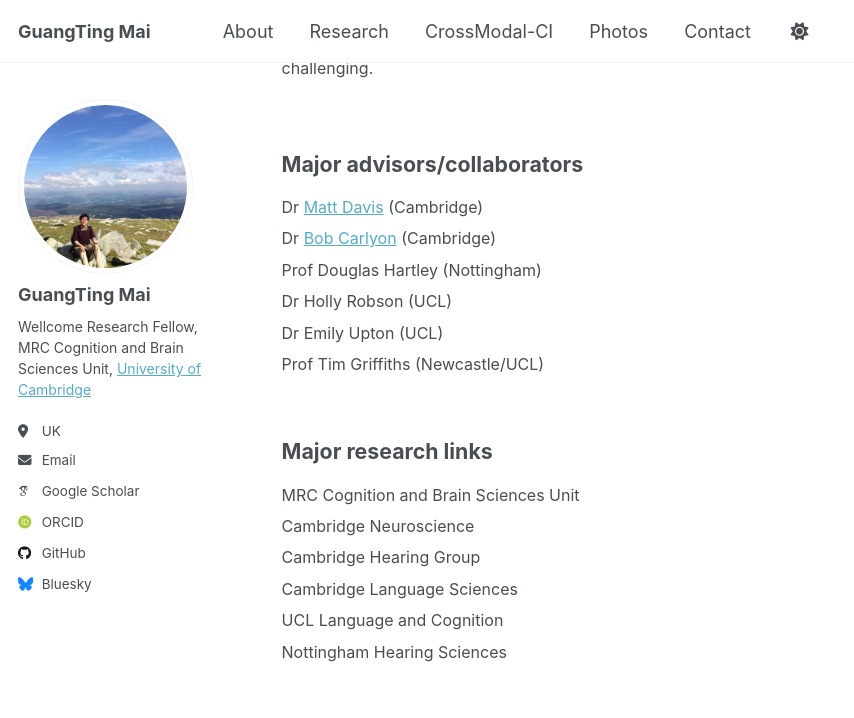
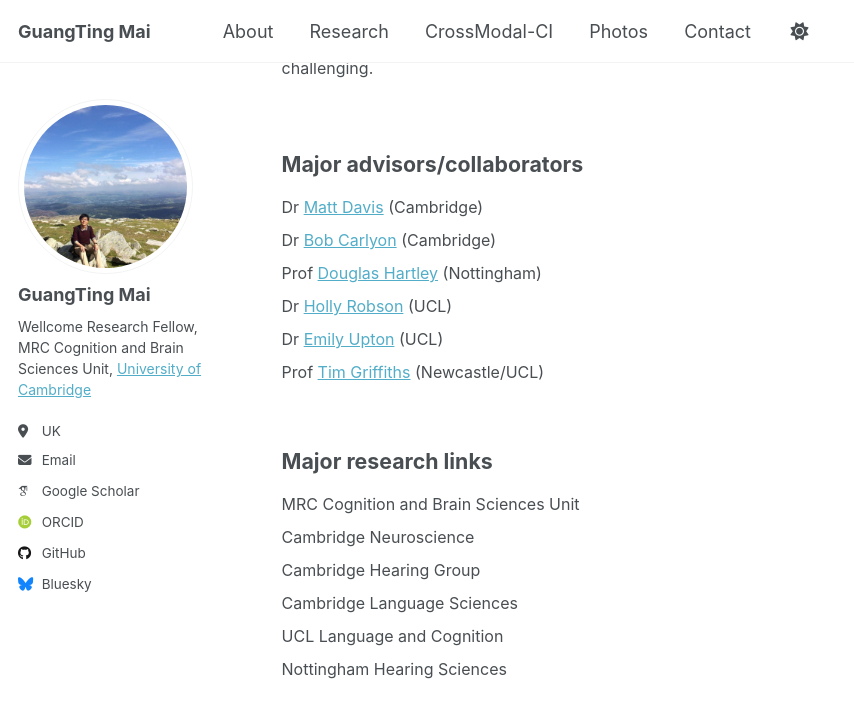
Before and after one commit to guangtingmai/guangtingmai.github.io, a Jekyll site: the page built from _pages/research.html, in a window 1280 px wide and 900 px high, scrolled down 655 px. Shown: the top 718 px of the window, without its empty margins (0-854 px from the left). Built offline with Jekyll 4.4.1, drawn with Linux system fonts in a browser that asks for light colours; some web fonts are replaced.

Commit message:
Update research.html

```diff
--- a/_pages/research.html
+++ b/_pages/research.html
@@ -28,18 +28,18 @@ author_profile: true
 <br>
 
 <p><span style="font-size: 16pt;line-height: 1.45;display: block;margin-bottom: 0.18vh"><strong>Major advisors/collaborators</strong></span></p>
-<p><span style="font-size: 12pt;line-height: 0.5;display: block;margin-bottom: 0.05vh">Dr <a href="https://www.mrc-cbu.cam.ac.uk/people/matt.davis/">Matt Davis</a> (Cambridge)</span></p>
-<p><span style="font-size: 12pt;line-height: 0.5;display: block;margin-bottom: 0.05vh">Dr <a href="https://www.mrc-cbu.cam.ac.uk/people/bob.carlyon/">Bob Carlyon</a> (Cambridge)</span></p>
-<p><span style="font-size: 12pt;line-height: 0.5;display: block;margin-bottom: 0.05vh">Prof Douglas Hartley (Nottingham)</span></p>
-<p><span style="font-size: 12pt;line-height: 0.5;display: block;margin-bottom: 0.05vh">Dr Holly Robson (UCL)</span></p>
-<p><span style="font-size: 12pt;line-height: 0.5;display: block;margin-bottom: 0.05vh">Dr Emily Upton (UCL)</span></p>
-<p><span style="font-size: 12pt;line-height: 0.5;display: block;margin-bottom: 0.05vh">Prof Tim Griffiths (Newcastle/UCL)</span></p>
+<p><span style="font-size: 12pt;line-height: 0.6;display: block;margin-bottom: 0.05vh">Dr <a href="https://www.mrc-cbu.cam.ac.uk/people/matt.davis/">Matt Davis</a> (Cambridge)</span></p>
+<p><span style="font-size: 12pt;line-height: 0.6;display: block;margin-bottom: 0.05vh">Dr <a href="https://www.mrc-cbu.cam.ac.uk/people/bob.carlyon/">Bob Carlyon</a> (Cambridge)</span></p>
+<p><span style="font-size: 12pt;line-height: 0.6;display: block;margin-bottom: 0.05vh">Prof <a href="https://www.nottingham.ac.uk/Medicine/people/douglas.hartley">Douglas Hartley</a> (Nottingham)</span></p>
+<p><span style="font-size: 12pt;line-height: 0.6;display: block;margin-bottom: 0.05vh">Dr <a href="https://profiles.ucl.ac.uk/82001-holly-robson">Holly Robson</a> (UCL)</span></p>
+<p><span style="font-size: 12pt;line-height: 0.6;display: block;margin-bottom: 0.05vh">Dr <a href="https://profiles.ucl.ac.uk/71137-emily-upton">Emily Upton</a> (UCL)</span></p>
+<p><span style="font-size: 12pt;line-height: 0.6;display: block;margin-bottom: 0.05vh">Prof <a href="https://www.ncl.ac.uk/medical-sciences/people/profile/timgriffiths.html">Tim Griffiths</a> (Newcastle/UCL)</span></p>
 <br>
 
 <p><span style="font-size: 16pt;line-height: 1.45;display: block;margin-bottom: 0.18vh"><strong>Major research links</strong></span></p>
-<p><span style="font-size: 12pt;line-height: 0.5;display: block;margin-bottom: 0.05vh">MRC Cognition and Brain Sciences Unit</span></p>
-<p><span style="font-size: 12pt;line-height: 0.5;display: block;margin-bottom: 0.05vh">Cambridge Neuroscience</span></p>
-<p><span style="font-size: 12pt;line-height: 0.5;display: block;margin-bottom: 0.05vh">Cambridge Hearing Group</span></p>
-<p><span style="font-size: 12pt;line-height: 0.5;display: block;margin-bottom: 0.05vh">Cambridge Language Sciences</span></p>
-<p><span style="font-size: 12pt;line-height: 0.5;display: block;margin-bottom: 0.05vh">UCL Language and Cognition</span></p>
-<p><span style="font-size: 12pt;line-height: 0.5;display: block;margin-bottom: 0.05vh">Nottingham Hearing Sciences</span></p>
+<p><span style="font-size: 12pt;line-height: 0.6;display: block;margin-bottom: 0.05vh">MRC Cognition and Brain Sciences Unit</span></p>
+<p><span style="font-size: 12pt;line-height: 0.6;display: block;margin-bottom: 0.05vh">Cambridge Neuroscience</span></p>
+<p><span style="font-size: 12pt;line-height: 0.6;display: block;margin-bottom: 0.05vh">Cambridge Hearing Group</span></p>
+<p><span style="font-size: 12pt;line-height: 0.6;display: block;margin-bottom: 0.05vh">Cambridge Language Sciences</span></p>
+<p><span style="font-size: 12pt;line-height: 0.6;display: block;margin-bottom: 0.05vh">UCL Language and Cognition</span></p>
+<p><span style="font-size: 12pt;line-height: 0.6;display: block;margin-bottom: 0.05vh">Nottingham Hearing Sciences</span></p>
```
